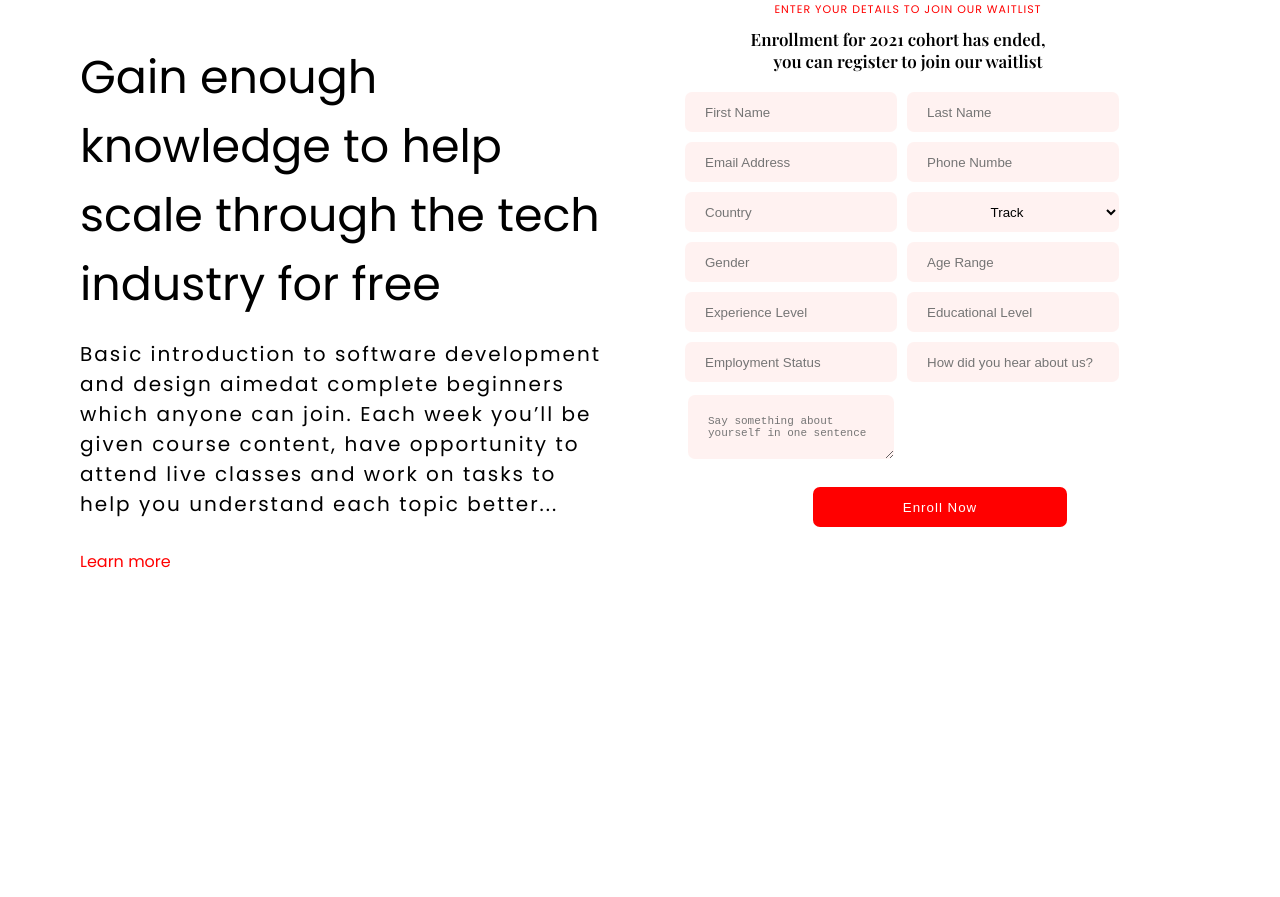
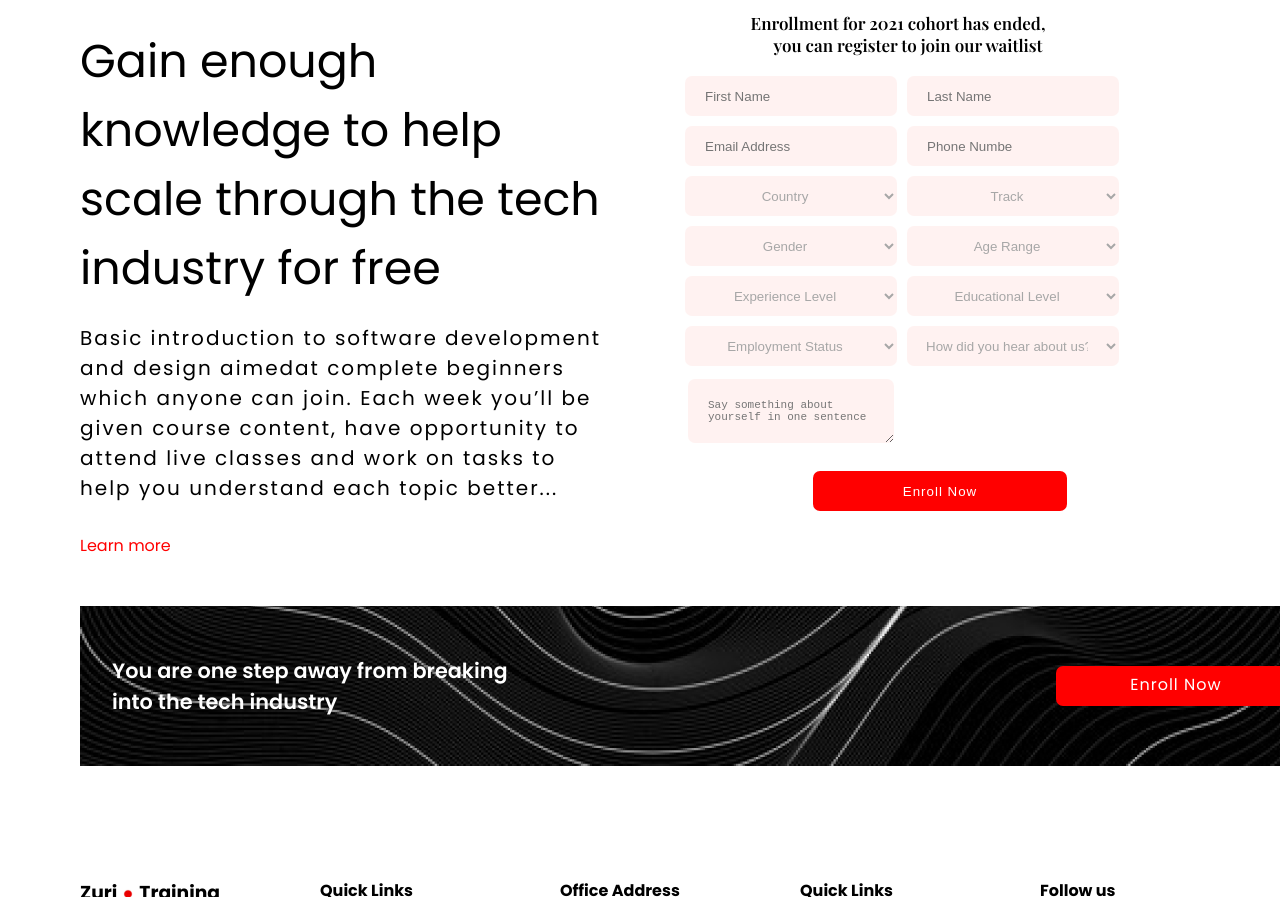
Before and after one commit to sidebone/zuri_landing_page, a plain HTML site: page index.html in a window 1280 px wide. Shown: the part 88-985 px from the top of the page. Before the commit the page ends 800 px from the top, so only its background shows below. Drawn offline with nearby package versions, Linux system fonts and the light colour scheme; a script that the page names is missing.

Commit message:
added banner and footer

```diff
--- a/index.html
+++ b/index.html
@@ -48,24 +48,91 @@
       <input type="text" placeholder="Last Name">
       <input type="text" placeholder="Email Address">
       <input type="text" placeholder="Phone Numbe">
-      <input type="text" placeholder="Country">
+      <select>
+        <option value="">Country</option>
+        <option value="">America</option>
+        <option value="">United Kingdom</option>
+        <option value="">Nigeria</option>
+      </select>
       <select>
         <option value="">Track</option>
         <option value="">Frontend</option>
         <option value="">Backend</option>
         <option value="">Mobile</option>
       </select>
-      <input type="text" placeholder="Gender">
-      <input type="text" placeholder="Age Range">
-      <input type="text" placeholder="Experience Level">
-      <input type="text" placeholder="Educational Level">
-      <input type="text" placeholder="Employment Status">
-      <input type="text" placeholder="How did you hear about us?">
+      <select>
+        <option value="">Gender</option>
+        <option value="">Male</option>
+        <option value="">Female</option>
+      </select>
+      <select>
+        <option value="">Age Range</option>
+        <option value="">15 to 20</option>
+        <option value="">25 to 30</option>
+      </select>
+      <select>
+        <option value="">Experience Level</option>
+        <option value="">Beginner</option>
+        <option value="">Intermediate</option>
+      </select>
+      <select>
+        <option value="">Educational Level</option>
+        <option value="">Secondary</option>
+        <option value="">University</option>
+      </select>
+      <select>
+        <option value="">Employment Status</option>
+        <option value="">fully Employed</option>
+        <option value="">Self Employ</option>
+      </select>
+      <select>
+        <option value="">How did you hear about us?</option>
+        <option value="">Twitter</option>
+        <option value="">Instagram</option>
+        <option value="">Facebook</option>
+      </select>
       <textarea name="" id="" cols="20" rows="2" placeholder="Say something about yourself in one sentence"></textarea>
     </div>
     <button>Enroll Now</button>
   </div>
+  <div class="banner">
+      <p>You are one step away from breaking <br> into the tech industry</p>
+      <a href="" class="banner-img">Enroll Now</a>
+    </div>
 </main>
+<footer>
+  <h3>Zuri <img src="image/red_dot.jpg" alt=""><span></span> Training</h3>
+
+<div class="link">
+    <h4>Quick Links</h4>
+    <a href="">Home</a>
+    <a href="">Curriculum</a>
+    <a href="">Contact</a>
+    <a href="">Terms and Condition</a>
+  </div>
+
+
+  <div>
+    <h4>Office Address</h4>
+    <p>8 Jubliee-CMD Road,<br> Magodo, Lagos State</p>
+  </div>
+  <div>
+    <h4>Quick Links</h4>
+    <a href="">Email</a>
+    <a href="">Blog</a>
+    <a href="">Store</a>
+  </div>
+  <div class="social">
+    <h4>Follow us</h4>
+    <div>
+<a href=""><img src="image/fb.jpg" alt="facebook icon"></a>
+    <a href=""><img src="image/twitter.jpg" alt=""></a>
+    <a href=""><img src="image/instagram.jpg" alt=""></a>
+    <a href=""><img src="image/linkin.jpg" alt=""></a>
+    </div>
+
+  </div>
+</footer>
   </div>
 
 <script src="filename.js"></script>
--- a/style.css
+++ b/style.css
@@ -17,7 +17,6 @@ body {
 div.nav-bar {
 	display: flex;
 	justify-content: space-between;
-	padding-top: 1rem;
 	padding-bottom: 1rem;
 	padding-right: 6rem;
 	background: #fff;
@@ -27,6 +26,7 @@ div.nav-bar {
 	font-size: 22px;
 	margin-top: 10px;
 	height: 40px;
+	cursor: pointer;
 }
 ul.nav-links {
 	display: flex;
@@ -115,6 +115,7 @@ input {
 	border-radius: 7px;
 	margin: 5px;
 	padding: 20px;
+	color: #a7a7a7;
 
 }
 select {
@@ -122,8 +123,10 @@ select {
 	border: none;
 	border-radius: 7px;
 	margin: 5px;
-	padding-left: 12px;
-	padding-right: 12px;
+	padding-left: 15px;
+	padding-right: 15px;
+	height: 40px;
+	color: #a7a7a7;
 }
  select:focus{
 	background: rgba(253, 188, 185, 0.2);
@@ -157,4 +160,54 @@ button {
 	margin-top: 20px;
 	margin-left: 10em;
 	letter-spacing: 1px;
+	cursor: pointer;
 }
+.banner{
+	background-image: url(image/banner.jpg);
+	width: 78em;
+	height: 10em;
+	color: white;
+	display: flex;
+	align-items: center;
+	justify-content: space-between;
+	padding-left: 2em;
+	padding-right: 2em;
+	margin-top: 3em;
+	margin-bottom: 7em;
+}
+.banner p{
+	text-align: left;
+	font-size: 1.3em;
+	font-weight: 520;
+}
+.banner a{
+	text-decoration: none;
+	width: 15em;
+	height: 40px;
+	color: #fff;
+	background-color: red;
+	border: none;
+	border-radius: 7px;
+	letter-spacing: 1px;
+	text-align: center;
+	padding-top: 6px;
+}
+footer{
+	display: grid;
+	grid-template-columns: 20% 20% 20% 20% 20%;
+}
+footer h3 img {
+	height: 10px;
+}
+footer div a{
+	display: block;
+	text-decoration: none;
+	color: black;
+
+}
+.social div{
+	display: flex;
+	align-items: center;
+	justify-content: space-between;
+	padding-right: 30px;
+}
```
Also changed, not shown: image/banner.jpg (added), image/fb.jpg (added), image/instagram.jpg (added), image/linkin.jpg (added), image/red_dot.jpg (added), image/twitter.jpg (added).
